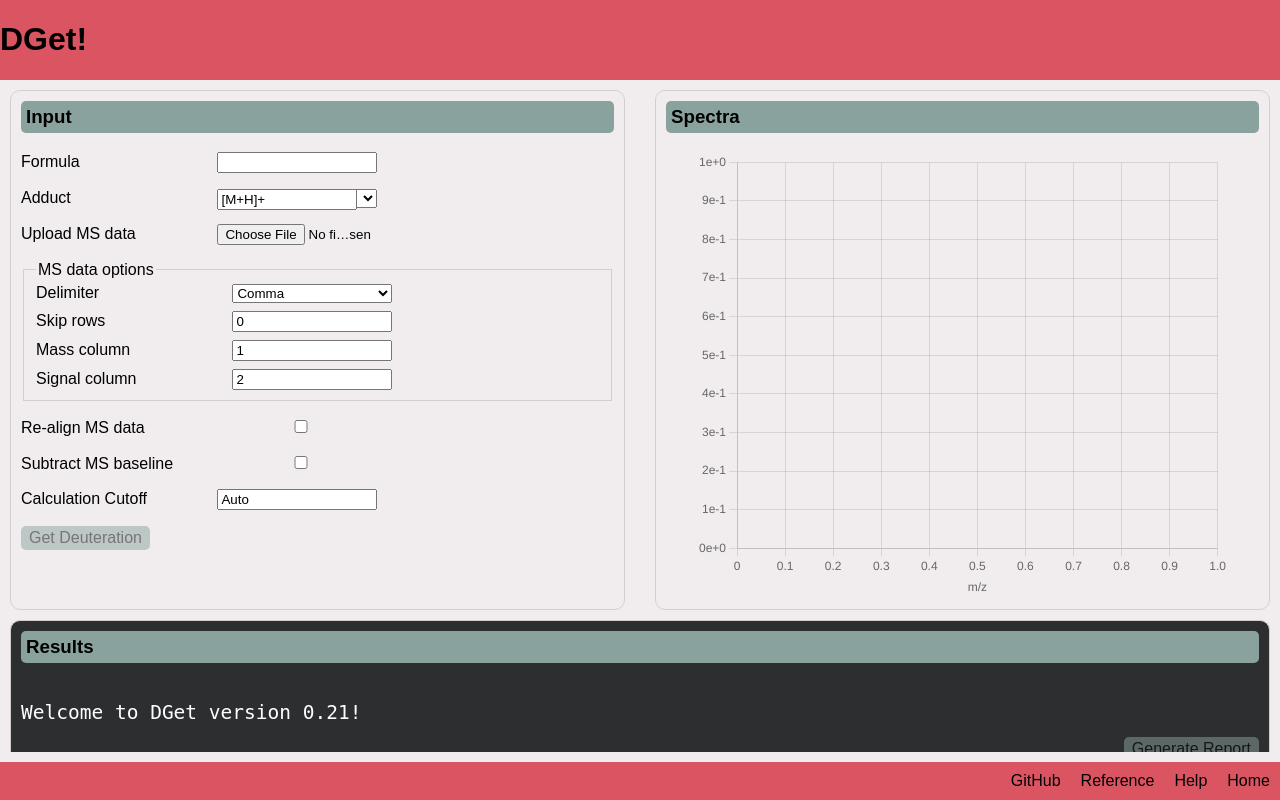
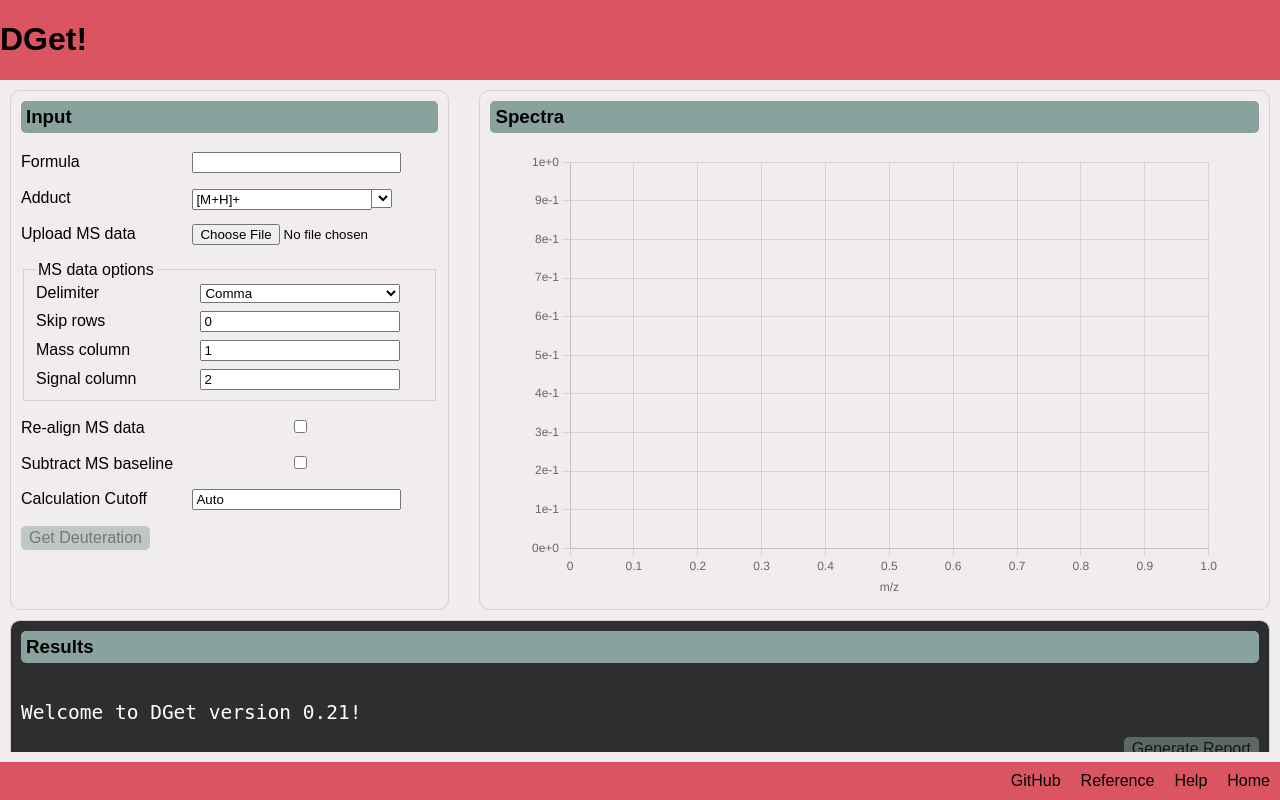
Before and after one commit to djdt/dget, a Flask app: page / in a window 1280 px wide. Run offline with Flask 2, Linux system fonts and the light colour scheme; some libraries are stand-ins or nearby versions.

Commit message:
slightly improve layout

```diff
--- a/web/main.py
+++ b/web/main.py
@@ -3,13 +3,13 @@ from io import TextIOWrapper
 
 import numpy as np
 from flask import Flask, abort, json, render_template, request
-from google.cloud import firestore
+# from google.cloud import firestore
 
 from dget import DGet, __version__
 from dget.plot import scale_to_match
 
 app = Flask(__name__)
-fs = firestore.Client()
+# fs = firestore.Client()
 
 
 adducts = [
@@ -194,13 +194,13 @@ def calculate():
 
     chart_results = get_chart_results(dget, start, end)
     # Store some information about successful runs
-    fs.collection("dget").add(
-        {
-            "timestamp": datetime.datetime.now(),
-            "formula": dget.base_name,
-            "adduct": dget.adduct.adduct,
-        }
-    )
+    # fs.collection("dget").add(
+    #     {
+    #         "timestamp": datetime.datetime.now(),
+    #         "formula": dget.base_name,
+    #         "adduct": dget.adduct.adduct,
+    #     }
+    # )
 
     chart_results = get_chart_results(dget, start, end)
     return {
--- a/web/static/style.css
+++ b/web/static/style.css
@@ -20,11 +20,11 @@ header {
 main {
     overflow: auto;
     display: grid;
-    grid-template-columns: 1fr 1fr;
+    grid-template-columns: auto 1fr;
     grid-template-rows: 1fr 1fr;
     grid-gap: 10px;
 }
-@media only screen and (max-width: 1000px) {
+@media only screen and (max-width: 800px) {
     main {
         grid-template-columns: 1fr;
         grid-template-rows: 1fr;
@@ -87,13 +87,14 @@ footer li a {
 label {
     display: inline-block;
     text-align: left;
-    width: 12em;
+    width: 40%;
+    min-width: 10em;
 }
 input,
 select {
     display: inline-block;
-    width: 12em;
-    align: center;
+    width: 50%;
+    min-width: 15em;
 }
 button {
     display: inline-block;
@@ -114,8 +115,8 @@ button:disabled {
 }
 
 .combobox {position: relative; display: inline-block}
-.combobox select {width: 12em; display: inline}
-.combobox input {position: absolute; width: calc(100% - 1.5em)}
+.combobox select {display: inline}
+.combobox input {position: absolute; min-width: calc(100% - 1.5em)}
 
 #results {
     background: #2d2e2f;
```
